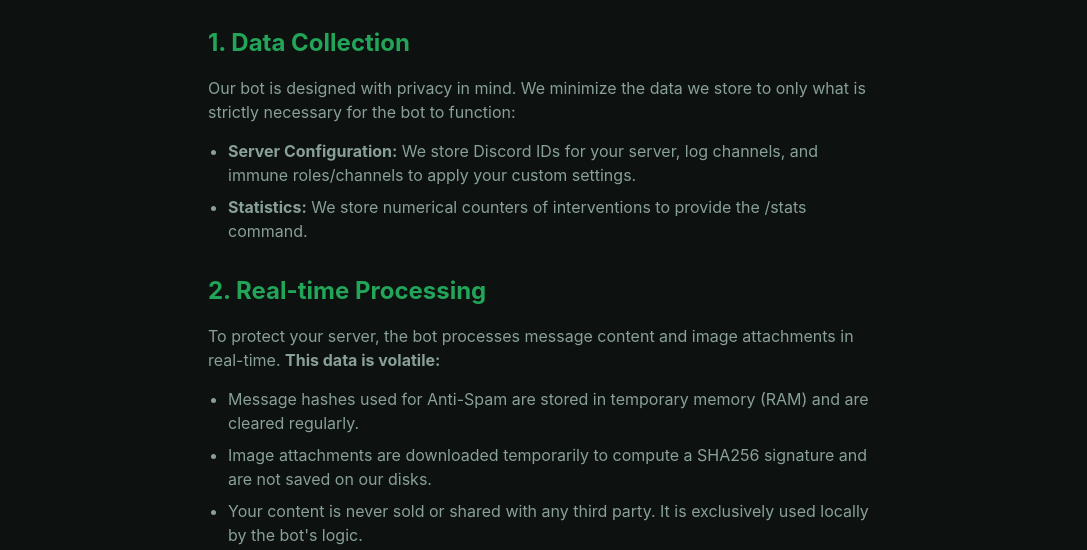
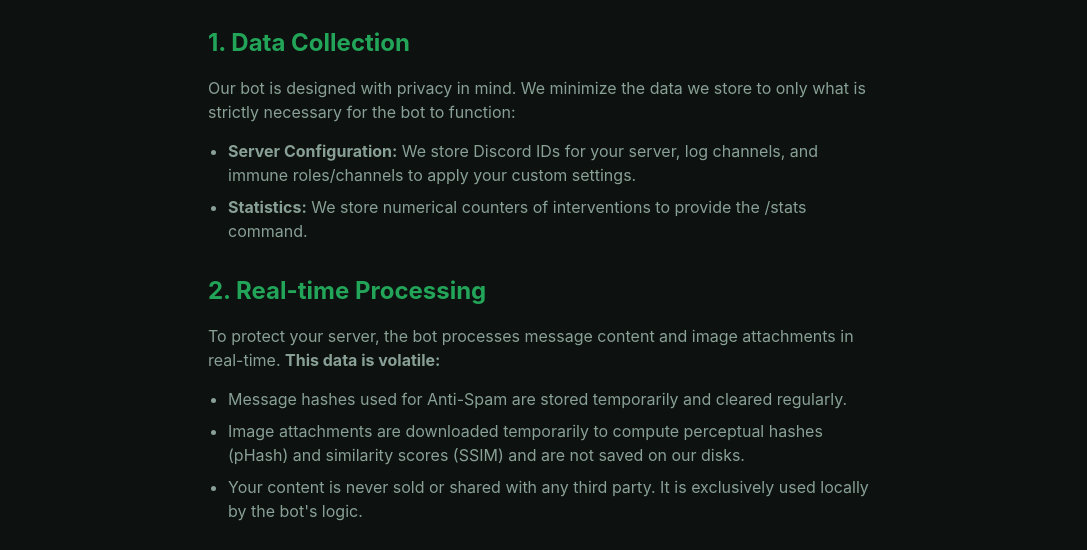
Before and after one commit to Grise3/Auto-Mod, a plain HTML site: page privacy.html in a window 1280 px wide. Shown: the part 192-742 px from the top of the page, without its empty margins (96-1183 px from the left). Drawn offline with Linux system fonts and the light colour scheme.

Commit message:
updated privacy policy

```diff
--- a/privacy.html
+++ b/privacy.html
@@ -73,8 +73,8 @@
             <h2>2. Real-time Processing</h2>
             <p>To protect your server, the bot processes message content and image attachments in real-time. <strong>This data is volatile:</strong></p>
             <ul>
-                <li>Message hashes used for Anti-Spam are stored in temporary memory (RAM) and are cleared regularly.</li>
-                <li>Image attachments are downloaded temporarily to compute a SHA256 signature and are not saved on our disks.</li>
+                <li>Message hashes used for Anti-Spam are stored temporarily and cleared regularly.</li>
+                <li>Image attachments are downloaded temporarily to compute perceptual hashes (pHash) and similarity scores (SSIM) and are not saved on our disks.</li>
                 <li>Your content is never sold or shared with any third party. It is exclusively used locally by the bot's logic.</li>
             </ul>
         </div>
```
